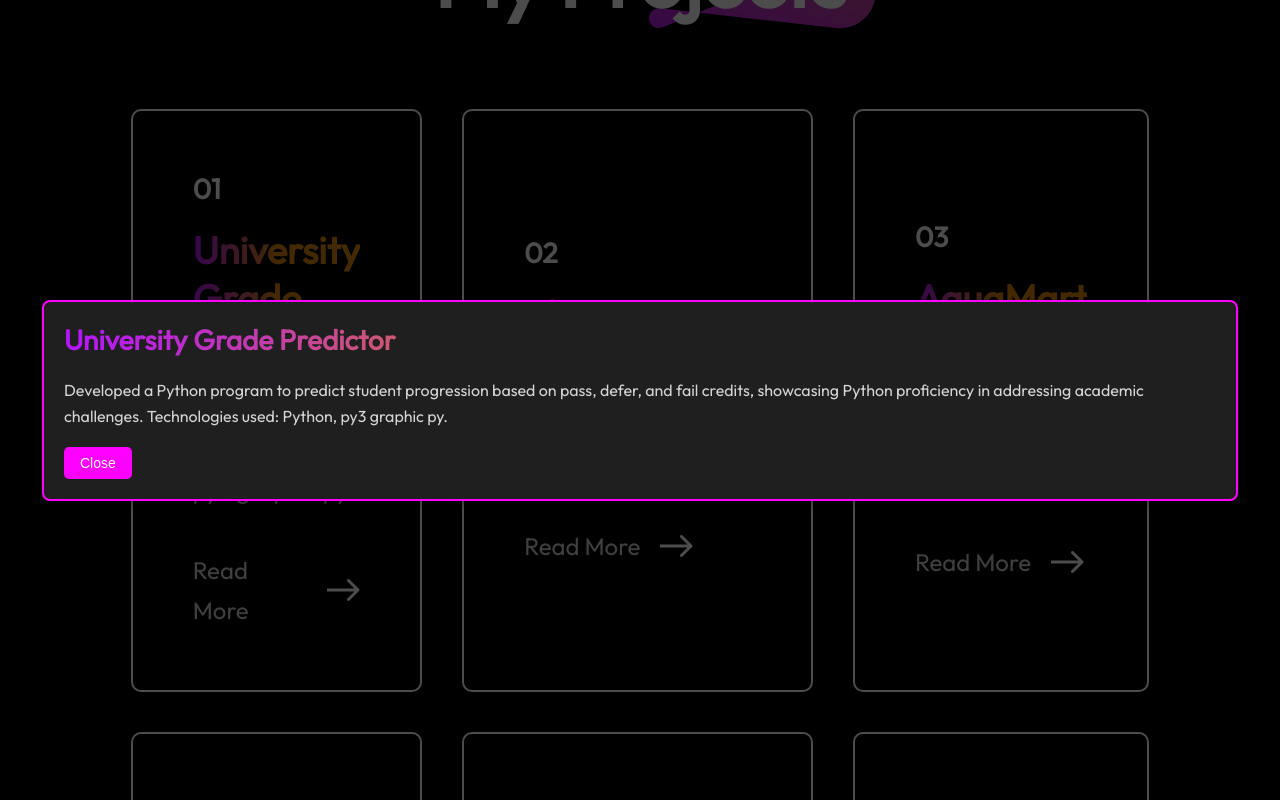
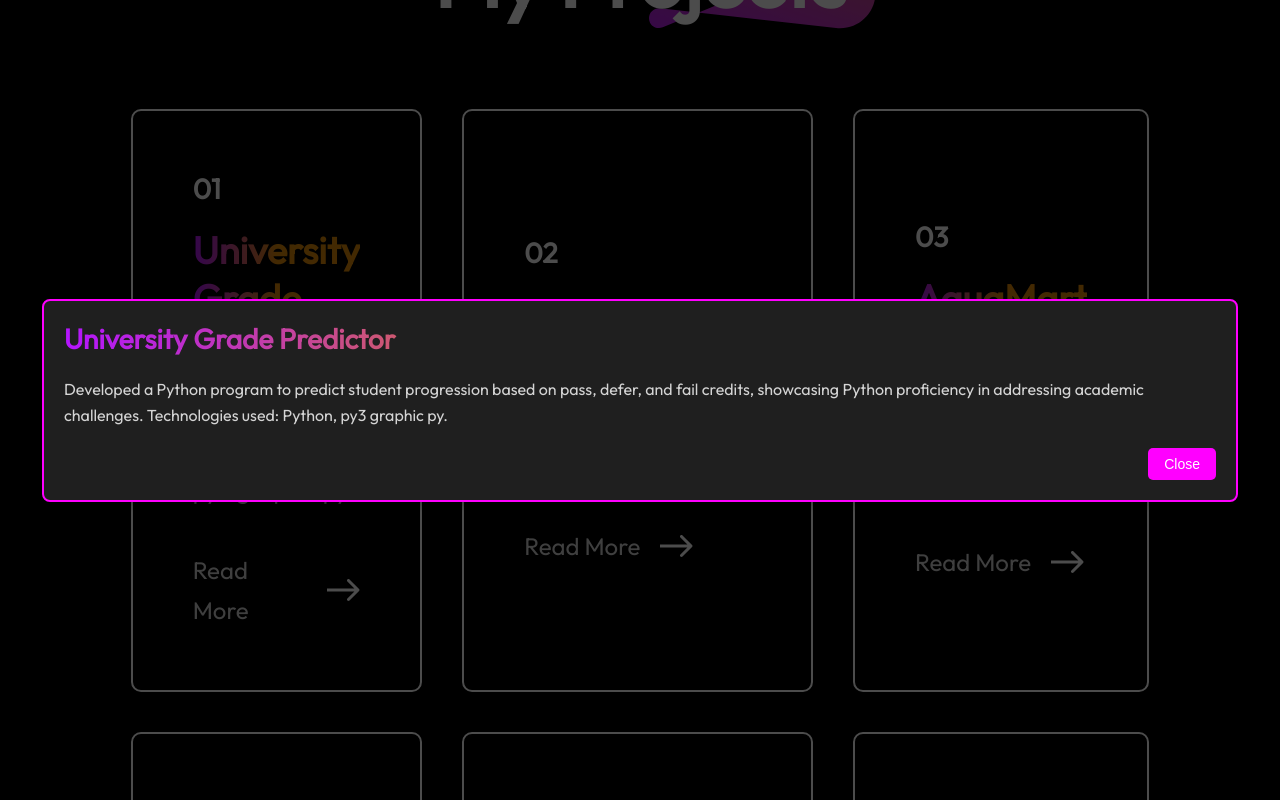
Before and after one commit to Govini2003/portfolio, a React (Vite) app: page / in a window 1280 px wide. Both pictures are taken after a click on the element 276 px from the left and 2691 px from the top of the page. Shown: the part 2291-3091 px from the top of the page. Built offline with nearby package versions, Linux system fonts and the light colour scheme.

Commit message:
Updated projects section and CV file

```diff
--- a/src/Components/Projects/Projects.jsx
+++ b/src/Components/Projects/Projects.jsx
@@ -8,7 +8,6 @@ const Services = () => {
     const [showModal, setShowModal] = useState(false);
     const [selectedProject, setSelectedProject] = useState(null);
 
-    // Extract technologies used from the description
     const extractTechnologies = (desc) => {
         const techIndex = desc.indexOf("Technologies used:");
         if (techIndex !== -1) {
@@ -19,10 +18,10 @@ const Services = () => {
 
     const handleProjectClick = (service) => {
         if (service.s_name === "Cool Cal by Govini") {
-            // Redirect to the hosted site for Cool Cal
             window.open("https://govini2003.github.io/Calculator/coolcal.html", "_blank");
+        } else if (service.s_name === "CV By Maya") {
+            window.open("https://govini2003.github.io/cv-builder/", "_blank");
         } else {
-            // Show modal with full description for other projects
             setSelectedProject(service);
             setShowModal(true);
         }
@@ -49,7 +48,7 @@ const Services = () => {
                         >
                             <h3>{service.s_no}</h3>
                             <h2>{service.s_name}</h2>
-                            <p>{extractTechnologies(service.s_desc)}</p> {/* Show only technologies */}
+                            <p>{extractTechnologies(service.s_desc)}</p>
                             <div className='services-readmore'>
                                 <p>Read More</p>
                                 <img src={arrow_icon} alt="" />
@@ -59,13 +58,46 @@ const Services = () => {
                 })}
             </div>
 
-            {/* Modal for showing full description */}
             {showModal && selectedProject && (
                 <div className="modal-overlay" onClick={closeModal}>
                     <div className="modal-content" onClick={(e) => e.stopPropagation()}>
                         <h2>{selectedProject.s_name}</h2>
-                        <p>{selectedProject.s_desc}</p> {/* Show full description */}
-                        <button onClick={closeModal}>Close</button>
+                        <p>{selectedProject.s_desc}</p>
+                        <div
+                            style={{
+                                display: 'flex',
+                                justifyContent: 'flex-end',
+                                gap: '10px',
+                                marginTop: '20px'
+                            }}
+                        >
+                            {selectedProject.s_name === "Vetaa.lk" && (
+                                <button
+                                    style={{
+                                        backgroundColor: '#ff00ff',
+                                        color: '#fff',
+                                        padding: '8px 16px',
+                                        borderRadius: '5px',
+                                        cursor: 'pointer',
+                                        border: 'none'
+                                    }}
+                                    onClick={() => window.open("https://vetaa.lk", "_blank")}
+                                >
+                                    Marketing Site
+                                </button>
+                            )}
+                            <button
+                                onClick={closeModal}
+                                style={{
+                                    padding: '8px 16px',
+                                    borderRadius: '5px',
+                                    cursor: 'pointer',
+                                    border: 'none'
+                                }}
+                            >
+                                Close
+                            </button>
+                        </div>
                     </div>
                 </div>
             )}
--- a/src/assets/services_data.js
+++ b/src/assets/services_data.js
@@ -26,8 +26,14 @@ const Services_Data = [
     },
     {
         s_no: "06",
-        s_name: "Veta.lk",
+        s_name: "Vetaa.lk",
         s_desc: "Currently contributing to Veta.lk, a group project using Flutter for the frontend, Node.js for the backend, and MongoDB for database management. Technologies used: Flutter, Node.js, MongoDB."
+    },
+
+    {
+        s_no: "07",
+        s_name: "CV By Maya",
+        s_desc: "CV Generating app that is ATS friendly. Implemented PDF export functionality to streamline the job application process. Technologies used: React, TypeScript, Tailwind CSS."
     }
 ];
 
```
Also changed, not shown: 1 other file (tests, documents, lock files or other folders).
